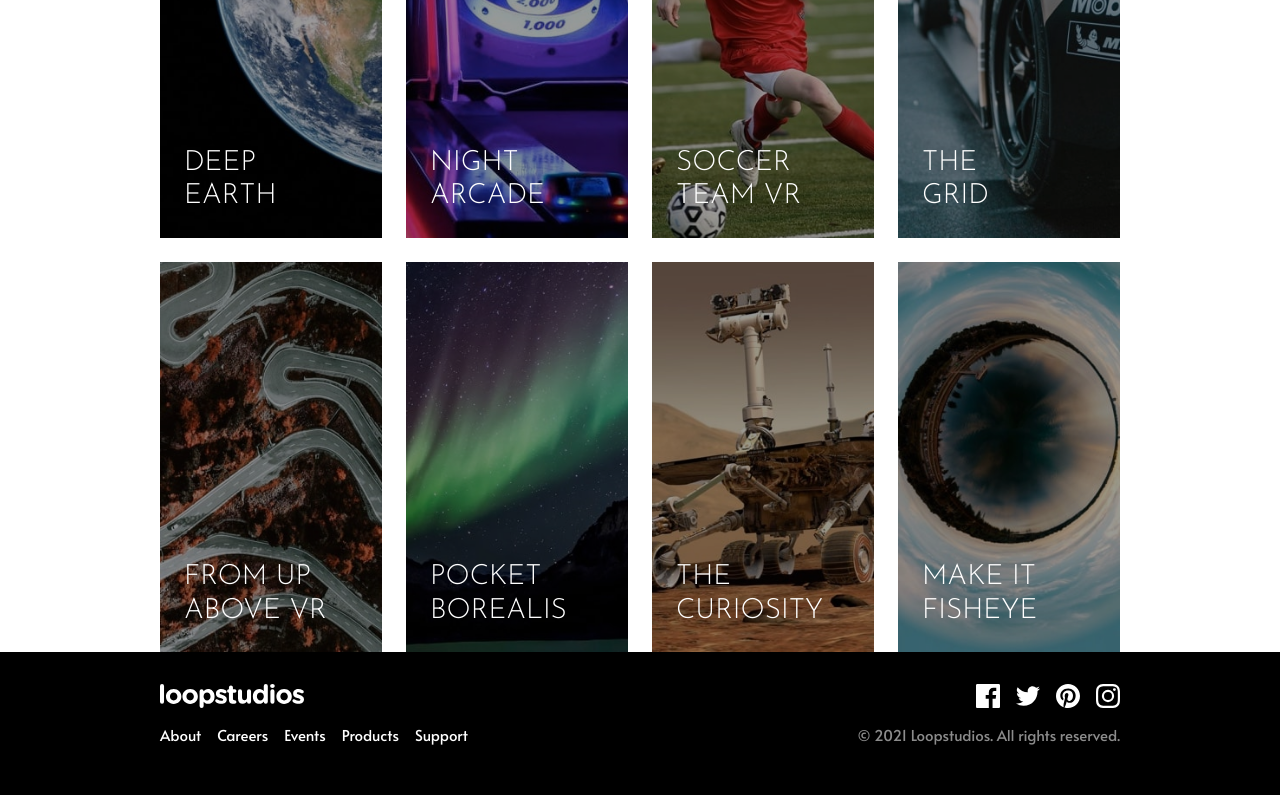
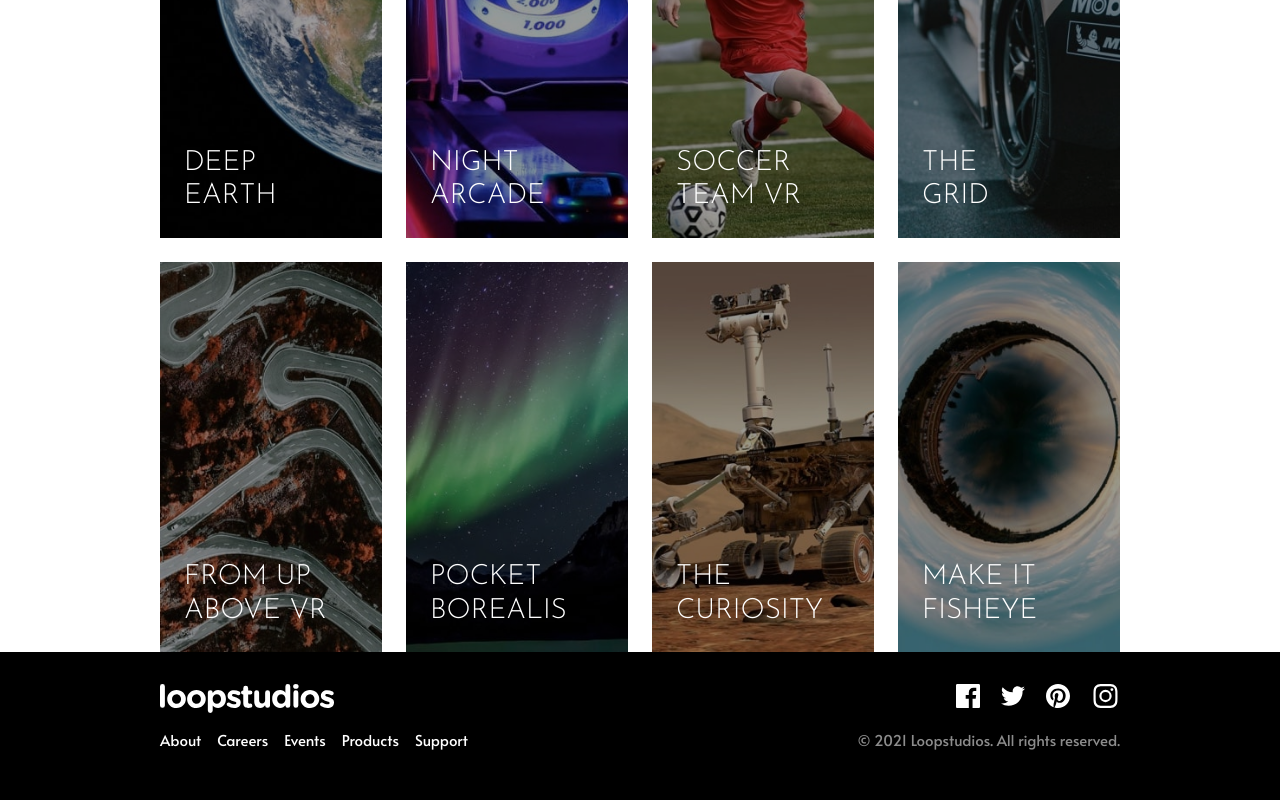
Before and after one commit to gylim0604/FrontEnd-Mentor-Loopstudio-Landing-Page, a Next.js app: page / in a window 1280 px wide. Shown: the part 1764-2564 px from the top of the page. Built offline with nearby package versions, Linux system fonts and the light colour scheme.

Commit message:
created a navlink component for links, updating active states

```diff
--- a/components/Footer.js
+++ b/components/Footer.js
@@ -9,7 +9,8 @@
     Link,
 } from '@chakra-ui/layout';
 import React from 'react';
-import { Facebook, Instagram, Pintrest, Twitter } from './Icons';
+import { Facebook, Instagram, Pintrest, Twitter, Instagram2 } from './Icons';
+import NavLink from './NavLink';
 
 function Footer() {
     return (
@@ -30,7 +31,7 @@
                     flexDir={{ base: 'column' }}
                     alignItems={{ base: ' center', md: 'baseline' }}
                 >
-                    <Img src='/images/logo.svg' h={{ md: '24px' }} />
+                    <Img src='/images/logo.svg' h={{ md: '29px' }} />
                     <Stack
                         py={{ base: '2rem', md: '1rem' }}
                         direction={{ base: 'column', md: 'row' }}
@@ -38,11 +39,11 @@
                         spacing='1rem'
                         mx='0'
                     >
-                        <Link>About</Link>
-                        <Link>Careers</Link>
-                        <Link>Events</Link>
-                        <Link>Products</Link>
-                        <Link>Support</Link>
+                        <NavLink>About</NavLink>
+                        <NavLink>Careers</NavLink>
+                        <NavLink>Events</NavLink>
+                        <NavLink>Products</NavLink>
+                        <NavLink>Support</NavLink>
                     </Stack>
                 </Flex>
                 <Flex
--- a/components/Gallery/Card.js
+++ b/components/Gallery/Card.js
@@ -12,6 +12,7 @@
             bgSize={{ base: '100%', md: '100%' }}
             bgPosition={{ base: 'center' }}
             bgRepeat='no-repeat'
+            color='white'
             // some magical wait to maintain aspect ration
             // 450/256 = 1/757
             h={{ base: '120px', md: '0' }}
@@ -25,10 +26,20 @@
                 inset: '0',
                 zIndex: '1',
             }}
+            _hover={{
+                cursor: 'pointer',
+                _after: {
+                    bg: 'rgba(255,255,255,.7)',
+                    content: '""',
+                    position: 'absolute',
+                    inset: '0',
+                    zIndex: '1',
+                },
+                color: 'black',
+            }}
         >
             <Heading
                 as='h3'
-                color='white'
                 position='absolute'
                 bottom={{ base: '1rem', md: '1.5rem', lg: '2.5rem' }}
                 left={{ base: '1rem', md: '1.5rem', lg: '2.5rem' }}
--- a/components/Gallery/Gallery.js
+++ b/components/Gallery/Gallery.js
@@ -89,6 +89,11 @@
                 pos={{ md: 'absolute' }}
                 top={{ md: '1rem' }}
                 right={{ md: '1.25rem' }}
+                // Hover
+                _hover={{
+                    bg: 'black',
+                    color: 'white',
+                }}
             >
                 See all
             </Link>
--- a/components/Header/Nav.js
+++ b/components/Header/Nav.js
@@ -12,6 +12,7 @@
 import { Close, Hamburger } from '../Icons';
 import { Modal, ModalBody, ModalContent, ModalOverlay } from '@chakra-ui/modal';
 import { useDisclosure } from '@chakra-ui/hooks';
+import NavLink from '../NavLink';
 
 function Nav() {
     const { isOpen, onOpen, onClose, onToggle } = useDisclosure();
@@ -72,16 +73,16 @@
                 </ModalContent>
             </Modal>
             <Box d={{ base: 'none', md: 'block' }} as='span'>
-                <HStack m='0' color='white' spacing='2rem' fontWeight='400'>
-                    <Link>About</Link>
+                <HStack m='0' color='white' spacing='2rem'>
+                    <NavLink>About</NavLink>
 
-                    <Link>Careers</Link>
+                    <NavLink>Careers</NavLink>
 
-                    <Link>Events</Link>
+                    <NavLink>Events</NavLink>
 
-                    <Link>Products</Link>
+                    <NavLink>Products</NavLink>
 
-                    <Link>Support</Link>
+                    <NavLink>Support</NavLink>
                 </HStack>
             </Box>
         </Container>
--- a/components/Icons.js
+++ b/components/Icons.js
@@ -33,7 +33,7 @@
     );
 }
 
-export function Instagram() {
+export function Instagram2() {
     return (
         <Box
             as='svg'
@@ -50,13 +50,41 @@
     );
 }
 
+export function Instagram() {
+    return (
+        <Icon
+            width='29px'
+            height='29px'
+            xmlns='http://www.w3.org/2000/svg'
+            fill='white'
+            // Not the nicest way to get the underline but if it works it works
+            pb='5px'
+            _hover={{
+                cursor: 'pointer',
+                borderBottom: '2px solid white',
+            }}
+        >
+            <path
+                d='M12 2.163c3.204 0 3.584.012 4.85.07 3.252.148 4.771 1.691 4.919 4.919.058 1.265.069 1.645.069 4.849 0 3.205-.012 3.584-.069 4.849-.149 3.225-1.664 4.771-4.919 4.919-1.266.058-1.644.07-4.85.07-3.204 0-3.584-.012-4.849-.07-3.26-.149-4.771-1.699-4.919-4.92-.058-1.265-.07-1.644-.07-4.849 0-3.204.013-3.583.07-4.849.149-3.227 1.664-4.771 4.919-4.919 1.266-.057 1.645-.069 4.849-.069zM12 0C8.741 0 8.333.014 7.053.072 2.695.272.273 2.69.073 7.052.014 8.333 0 8.741 0 12c0 3.259.014 3.668.072 4.948.2 4.358 2.618 6.78 6.98 6.98C8.333 23.986 8.741 24 12 24c3.259 0 3.668-.014 4.948-.072 4.354-.2 6.782-2.618 6.979-6.98.059-1.28.073-1.689.073-4.948 0-3.259-.014-3.667-.072-4.947-.196-4.354-2.617-6.78-6.979-6.98C15.668.014 15.259 0 12 0zm0 5.838a6.162 6.162 0 100 12.324 6.162 6.162 0 000-12.324zM12 16a4 4 0 110-8 4 4 0 010 8zm6.406-11.845a1.44 1.44 0 100 2.881 1.44 1.44 0 000-2.881z'
+                // fill='#FFF'
+                // fillRule='nonzero'
+            />
+        </Icon>
+    );
+}
+
 export function Facebook() {
     return (
         <Box
             as='svg'
-            width='24px'
-            height='24px'
+            width='29px'
+            height='29px'
             xmlns='http://www.w3.org/2000/svg'
+            pb='5px'
+            _hover={{
+                cursor: 'pointer',
+                borderBottom: '2px solid white',
+            }}
         >
             <path
                 d='M22.675 0H1.325C.593 0 0 .593 0 1.325v21.351C0 23.407.593 24 1.325 24H12.82v-9.294H9.692v-3.622h3.128V8.413c0-3.1 1.893-4.788 4.659-4.788 1.325 0 2.463.099 2.795.143v3.24l-1.918.001c-1.504 0-1.795.715-1.795 1.763v2.313h3.587l-.467 3.622h-3.12V24h6.116c.73 0 1.323-.593 1.323-1.325V1.325C24 .593 23.407 0 22.675 0z'
@@ -70,9 +98,14 @@
     return (
         <Box
             as='svg'
-            width='24px'
-            height='24px'
+            width='29px'
+            height='29px'
             xmlns='http://www.w3.org/2000/svg'
+            pb='5px'
+            _hover={{
+                cursor: 'pointer',
+                borderBottom: '2px solid white',
+            }}
         >
             <path
                 d='M12 0C5.373 0 0 5.372 0 12c0 5.084 3.163 9.426 7.627 11.174-.105-.949-.2-2.405.042-3.441.218-.937 1.407-5.965 1.407-5.965s-.359-.719-.359-1.782c0-1.668.967-2.914 2.171-2.914 1.023 0 1.518.769 1.518 1.69 0 1.029-.655 2.568-.994 3.995-.283 1.194.599 2.169 1.777 2.169 2.133 0 3.772-2.249 3.772-5.495 0-2.873-2.064-4.882-5.012-4.882-3.414 0-5.418 2.561-5.418 5.207 0 1.031.397 2.138.893 2.738a.36.36 0 01.083.345l-.333 1.36c-.053.22-.174.267-.402.161-1.499-.698-2.436-2.889-2.436-4.649 0-3.785 2.75-7.262 7.929-7.262 4.163 0 7.398 2.967 7.398 6.931 0 4.136-2.607 7.464-6.227 7.464-1.216 0-2.359-.631-2.75-1.378l-.748 2.853c-.271 1.043-1.002 2.35-1.492 3.146C9.57 23.812 10.763 24 12 24c6.627 0 12-5.373 12-12 0-6.628-5.373-12-12-12z'
@@ -87,9 +120,14 @@
     return (
         <Box
             as='svg'
-            width='24px'
-            height='20px'
+            width='29px'
+            height='25px'
             xmlns='http://www.w3.org/2000/svg'
+            pb='5px'
+            _hover={{
+                cursor: 'pointer',
+                borderBottom: '2px solid white',
+            }}
         >
             <path
                 d='M24 2.557a9.83 9.83 0 01-2.828.775A4.932 4.932 0 0023.337.608a9.864 9.864 0 01-3.127 1.195A4.916 4.916 0 0016.616.248c-3.179 0-5.515 2.966-4.797 6.045A13.978 13.978 0 011.671 1.149a4.93 4.93 0 001.523 6.574 4.903 4.903 0 01-2.229-.616c-.054 2.281 1.581 4.415 3.949 4.89a4.935 4.935 0 01-2.224.084 4.928 4.928 0 004.6 3.419A9.9 9.9 0 010 17.54a13.94 13.94 0 007.548 2.212c9.142 0 14.307-7.721 13.995-14.646A10.025 10.025 0 0024 2.557z'
--- /dev/null
+++ b/components/NavLink.js
@@ -0,0 +1,23 @@
+import React from 'react';
+import { Link } from '@chakra-ui/layout';
+const NavLink = (props) => {
+    return (
+        <Link
+            pos='relative'
+            _hover={{
+                _after: {
+                    content: '""',
+                    position: 'absolute',
+                    bottom: '-7.5px',
+                    right: '25%',
+                    left: '25%',
+                    borderBottom: '2px solid white',
+                },
+            }}
+        >
+            {props.children}
+        </Link>
+    );
+};
+
+export default NavLink;
```
Also changed, not shown: 1 other file (tests, documents, lock files or other folders).
